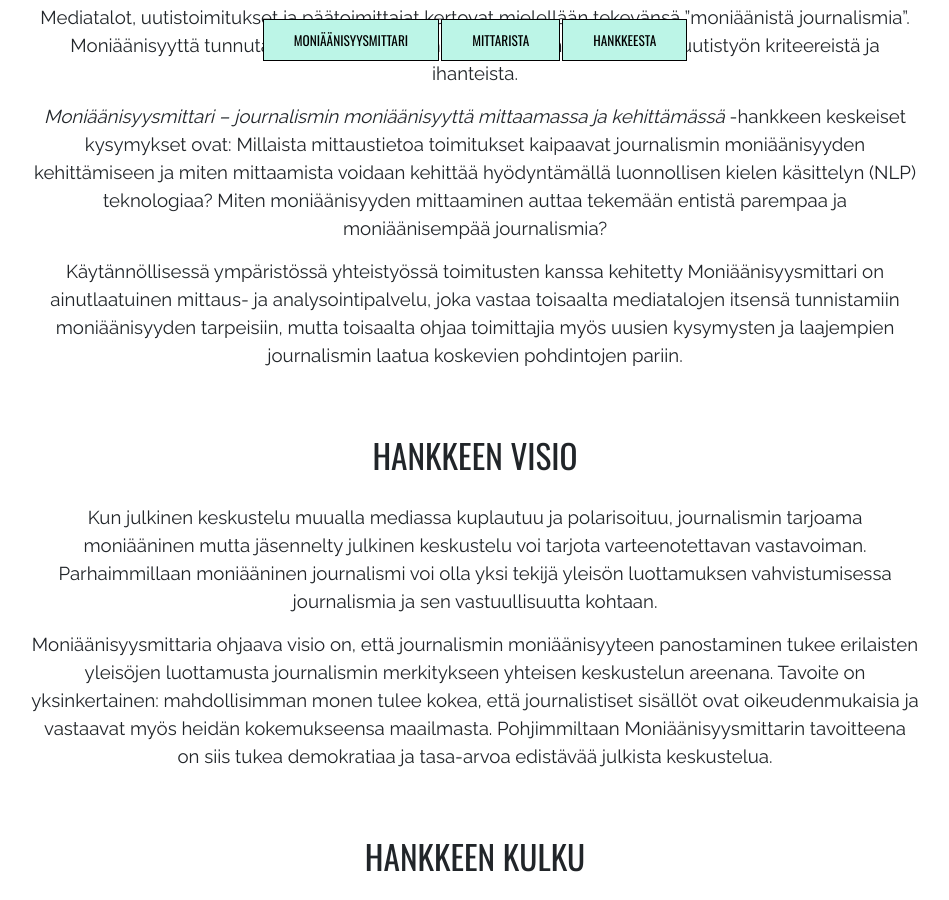
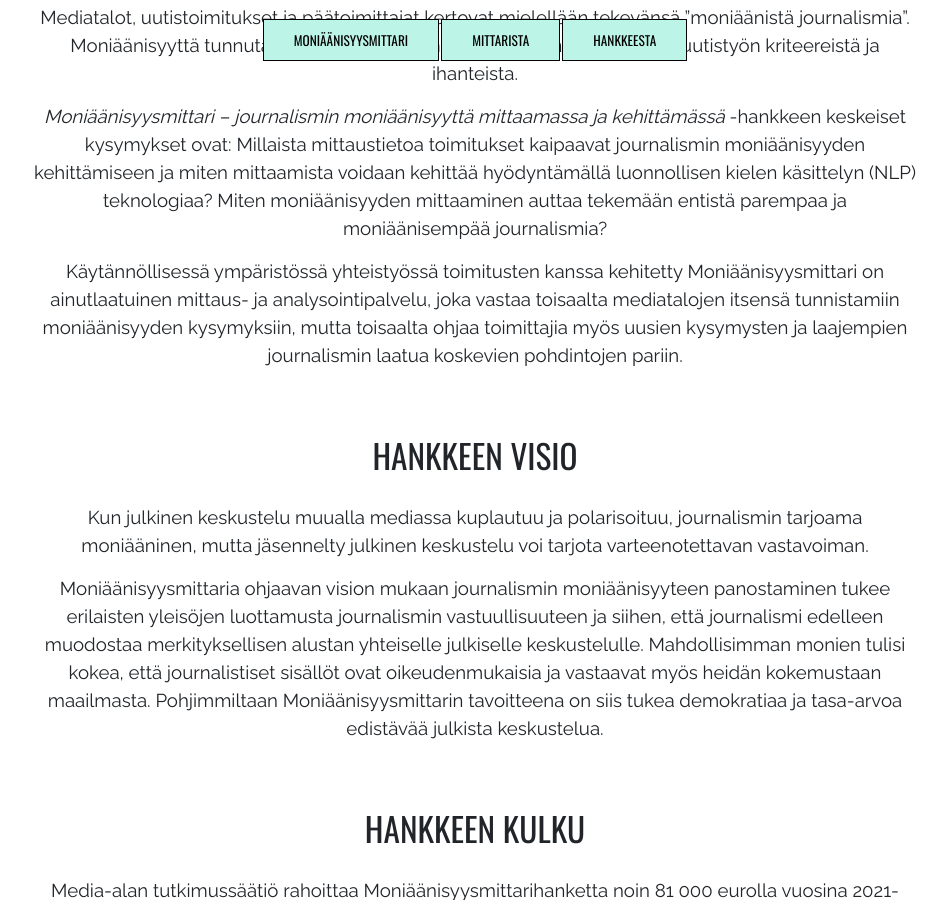
Before and after one commit to Sopiva-Sovittelujournalistit/moniaanisyysmittari-pages, a Jekyll site: the page built from hanke.md, in a window 1280 px wide and 900 px high, scrolled down 414 px. Shown: the whole window, without its empty margins (165-1114 px from the left). Built offline with Jekyll 4.4.1, drawn with Linux system fonts in a browser that asks for light colours; some of the changed text lies outside the part shown.

Commit message:
Hanke MD: text content updates

```diff
--- a/hanke.md
+++ b/hanke.md
@@ -10,28 +10,28 @@
 
 *Moniäänisyysmittari – journalismin moniäänisyyttä mittaamassa ja kehittämässä* -hankkeen keskeiset kysymykset ovat: Millaista mittaustietoa toimitukset kaipaavat journalismin moniäänisyyden kehittämiseen ja miten mittaamista voidaan kehittää hyödyntämällä luonnollisen kielen käsittelyn (NLP) teknologiaa? Miten moniäänisyyden mittaaminen auttaa tekemään entistä parempaa ja moniäänisempää journalismia?
 
-Käytännöllisessä ympäristössä yhteistyössä toimitusten kanssa kehitetty Moniäänisyysmittari on ainutlaatuinen mittaus- ja analysointipalvelu, joka vastaa toisaalta mediatalojen itsensä tunnistamiin moniäänisyyden tarpeisiin, mutta toisaalta ohjaa toimittajia myös uusien kysymysten ja laajempien journalismin laatua koskevien pohdintojen pariin.
+Käytännöllisessä ympäristössä yhteistyössä toimitusten kanssa kehitetty Moniäänisyysmittari on ainutlaatuinen mittaus- ja analysointipalvelu, joka vastaa toisaalta mediatalojen itsensä tunnistamiin moniäänisyyden kysymyksiin, mutta toisaalta ohjaa toimittajia myös uusien kysymysten ja laajempien journalismin laatua koskevien pohdintojen pariin.
 
 ## HANKKEEN VISIO
-Kun julkinen keskustelu muualla mediassa kuplautuu ja polarisoituu, journalismin tarjoama moniääninen mutta jäsennelty julkinen keskustelu voi tarjota varteenotettavan vastavoiman. Parhaimmillaan moniääninen journalismi voi olla yksi tekijä yleisön luottamuksen vahvistumisessa journalismia ja sen vastuullisuutta kohtaan.
+Kun julkinen keskustelu muualla mediassa kuplautuu ja polarisoituu, journalismin tarjoama moniääninen, mutta jäsennelty julkinen keskustelu voi tarjota varteenotettavan vastavoiman.
 
-Moniäänisyysmittaria ohjaava visio on, että journalismin moniäänisyyteen panostaminen tukee erilaisten yleisöjen luottamusta journalismin merkitykseen yhteisen keskustelun areenana. Tavoite on yksinkertainen: mahdollisimman monen tulee kokea, että journalistiset sisällöt ovat oikeudenmukaisia ja vastaavat myös heidän kokemukseensa maailmasta. Pohjimmiltaan Moniäänisyysmittarin tavoitteena on siis tukea demokratiaa ja tasa-arvoa edistävää julkista keskustelua.
+Moniäänisyysmittaria ohjaavan vision mukaan journalismin moniäänisyyteen panostaminen tukee erilaisten yleisöjen luottamusta journalismin vastuullisuuteen ja siihen, että journalismi edelleen muodostaa merkityksellisen alustan yhteiselle julkiselle keskustelulle. Mahdollisimman monien tulisi kokea, että journalistiset sisällöt ovat oikeudenmukaisia ja vastaavat myös heidän kokemustaan maailmasta. Pohjimmiltaan Moniäänisyysmittarin tavoitteena on siis tukea demokratiaa ja tasa-arvoa edistävää julkista keskustelua.
 
 ## HANKKEEN KULKU
-Media-alan tutkimussäätiö päätti rahoittaa Moniäänisyysmittarihanketta noin 22 000 eurolla helmikuussa 2021. Hankkeen ohjausryhmä koottiin saman tien ja käytännön työ alkoi syksyllä 2021.
+Media-alan tutkimussäätiö rahoittaa Moniäänisyysmittarihanketta noin 81 000 eurolla vuosina 2021-2022. Hanke käynnistyi syksyllä 2021 ja siinä työskentelee tutkimusryhmä, jota johtaa journalistiikan apulaisprofessori Laura Ahva.
 
-Hankkeessa työskentelee tutkimusryhmä, jota johtaa journalistiikan apulaisprofessori Laura Ahva.
-Moniäänisyysmittarin kehittäminen ja hakuominaisuuksien rakentaminen vaatii niin teknistä, sisällöllistä kuin käsitteellistä kehittelyä. Työhön liittyy monenlaisia sisällöllisiä ja teknisiä valintoja, jotka liittyvät mm. siihen, mitä ulottuvuuksia moniäänisyyden laajasta käsitteestä on hyödyllisintä mitata, ja miten nämä valinnat vaikuttavat toimitusten ymmärrykseen moniäänisyydestä. Tekniseltä puolelta on päätettävä muun muassa, mitä mediatalon olemassa olevaa dataa mittari voi käyttää, mitä dataa kannattaa kerätä ja miten mittarin käyttöliittymä suunnitellaan, jotta se tukisi journalistista työtä parhaalla mahdollisella tavalla.
+Moniäänisyysmittarin kehittäminen vaatii niin teknistä, sisällöllistä kuin käsitteellistä kehittelyä. Työhön sisältyy monenlaisia valintoja, jotka liittyvät mm. siihen, mitä ulottuvuuksia moniäänisyyden laajasta käsitteestä on hyödyllisintä mitata ja miten nämä valinnat vaikuttavat toimitusten ymmärrykseen moniäänisyydestä. Tekniseltä puolelta on päätettävä muun muassa, mitä mediatalon olemassa olevaa dataa mittari voi käyttää, mitä dataa kannattaa kerätä ja miten mittarin käyttöliittymä suunnitellaan, jotta se tukisi journalistista työtä parhaalla mahdollisella tavalla.
 
-Hankkeen tutkimusotteena on design-tutkimus. Se on toimintatutkimuksellinen ote, jonka tavoitteena on kehittää sekä teoriaa että käytännön sovelluksia. Design-tutkimusta on käytetty laajasti tietotekniikan tutkimuksessa, jossa se on nähty tukevan poikkitieteellistä työskentelyprosessia.
-Tässä hankkeessa design-tutkimuksen kohteena on paitsi Moniäänisyysmittarin kehitystyö, jota tehdään yhdessä STT:n ja Kalevan kanssa, myös erityisesti Kalevassa toteutettavat moniäänisyystyöpajat, joiden päätarkoituksena on kehittää moniäänistä journalismia yhdessä toimittajien kanssa. Työpajoissa mittaria päästään kokeilemaan käytännössä ja antamaan ensikäden palautetta sen toimivuudesta, ja tätä kautta kehittämään mittaria edelleen. Tutkimuksen aineistona on koko prosessi, joka dokumentoidaan jatkoanalyysejä varten.
+Hankkeen tutkimusotteena on design-tutkimus. Design-tutkimusta on käytetty laajasti tietotekniikan tutkimuksessa, jossa se on nähty tukevan poikkitieteellistä työskentelyprosessia.
+
+Tässä hankkeessa design-tutkimuksen kohteena on paitsi Moniäänisyysmittarin kehitystyö, jota tehdään yhdessä STT:n ja Kalevan kanssa, myös Kalevassa toteutettavat moniäänisyystyöpajat, joiden tarkoituksena on kehittää moniäänistä journalismia yhdessä toimittajien kanssa. Työpajoissa mittaria päästään kokeilemaan käytännössä ja antamaan palautetta sen toimivuudesta, mikä auttaa mittarin jatkokehittämisessä. Tutkimuksen aineistona on koko prosessi, joka dokumentoidaan jatkoanalyysejä varten.
 
 ## TUTKIMUSYMPÄRISTÖ JA TOTEUTTAJAT
 Moniäänisyysmittari-hanke yhdistää Tampereen yliopiston hiljattain perustetun Informaatioteknologian ja viestintätieteiden tiedekunnan (ITC) sisäistä osaamista uudella tavalla. Hanke edustaa yhteiskuntatutkimusta, johon sovelletaan ja jossa kehitetään tietoteknologiaan perustuvia menetelmiä. Tutkimus tuo yhteen kaksi tutkimusryhmää: viestinnän yksikön puolelta Tutkimuskeskus Cometin journalistiikan tutkimusryhmän (johtaa apulaisprofessori Laura Ahva) sekä tietotekniikan yksiköstä Tampere Natural Language Processing (NLP) -tutkimusryhmän (johtaa professori Jyrki Nummenmaa).
 
-Journalismin tutkimuksen puolella hanke kytkeytyy Tutkimuskeskus Cometin sovittelun ja vastuullisuuden tutkimuslinjoihin. Tietojenkäsittelytieteen näkökulmasta tämä hanke linkittyy NLP-tutkimusryhmän aikaisempiin projekteihin, ”Voices of Democracy” ja ”Eettinen tekoälyn hyödyntäminen yhteiskunnan ohjauksessa”, joissa on hyödynnetty ja hyödynnetään tekstianalyysia mm. informaation ekstraktointiin tekstistä.
+Journalismin tutkimuksen puolella hanke kytkeytyy Tutkimuskeskus Cometin sovittelun ja vastuullisuuden tutkimuslinjoihin. Tietojenkäsittelytieteen näkökulmasta hanke linkittyy NLP-tutkimusryhmän aikaisempiin projekteihin, ”Voices of Democracy” ja ”Eettinen tekoälyn hyödyntäminen yhteiskunnan ohjauksessa”.
 
-Moniäänisyysmittari-hanke on osa tutkija Matleena Ylikosken väitöstutkimusta Journalismin moniäänisyys – ihanne, määre ja mahdollisuus. Väitöstutkimus koostuu kolmesta toistensa varaan rakentuvasta osiosta: Ensimmäisen osan tehtävänä on selvittää, mitä moniääninen journalismi on tutkimuksen ja medioiden itseymmärryksen mukaan (aineistona tutkimuskirjallisuuden lisäksi toimittajien haastattelut, mediatalojen sisäiset ohjausdokumentit sekä lehtijutut). Toisessa osassa kehitetään moniäänisyyden mittaamista (Moniäänisyysmittari) ja kolmannessa osassa tutkitaan, miten moniäänisempää journalismia käytännössä tehdään ja mihin sillä pyritään (toimintatutkimukselliset työpajat toimituksissa). Väitöstutkimusta rahoittaa Journalistisen kulttuurin edistämissäätiö JOKES.
+Moniäänisyysmittari-hanke on osa tutkija Matleena Ylikosken väitöstutkimusta Journalismin moniäänisyys – ihanne, määre ja mahdollisuus. Väitöstutkimusta rahoittaa Journalistisen kulttuurin edistämissäätiö JOKES.
 
 LINKKEJÄ ETEENPÄIN
 - [Hankkeen esittelysivu ja yhteystiedot (tuni.fi)](https://www.tuni.fi/fi/tutkimus/moniaanisyysmittari-journalismin-moniaanisyytta-mittaamassa-ja-kehittamassa#expander-trigger--field-project-cooperators)
```
